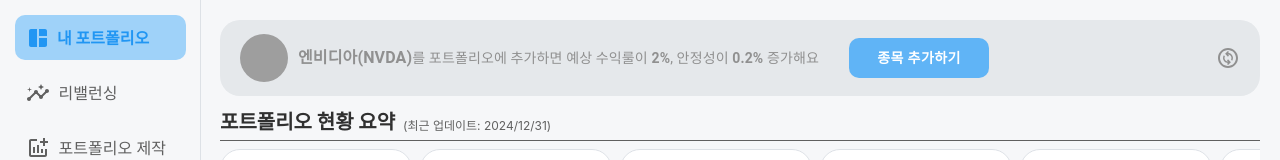
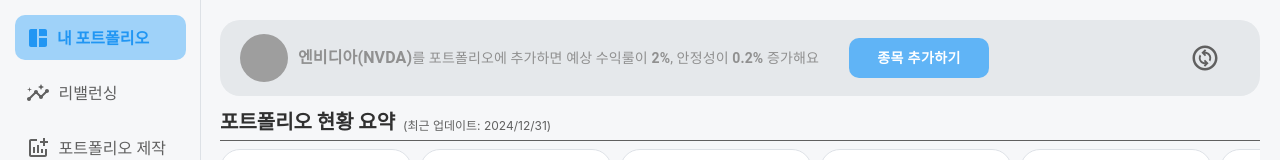
Before and after one commit to kkamisister/mutualrisk, a React (Create React App) app in the folder frontend/mutualrisk/: page /portfolio/detail in a window 1280 px wide. Shown: the top 160 px of the page. Built offline with nearby package versions, Linux system fonts and the light colour scheme; grey boxes are pictures that could not be loaded; a web font is replaced by a local one.

Commit message:
design: ChangeCircleOutlinedIcon css 수정
아이콘 색상, 사이즈 변경

Jira: S11P11A607-503

```diff
--- a/frontend/mutualrisk/src/pages/portfolio/detail/StockAddBox.js
+++ b/frontend/mutualrisk/src/pages/portfolio/detail/StockAddBox.js
@@ -1,5 +1,5 @@
 import React from 'react';
-import { Avatar, Box, Stack, Typography } from '@mui/material';
+import { Avatar, Box, Typography } from '@mui/material';
 import { colors } from 'constants/colors';
 import CustomButton from 'components/button/BasicButton';
 import ChangeCircleOutlinedIcon from '@mui/icons-material/ChangeCircleOutlined';
@@ -106,10 +106,11 @@
 				onClick={() => console.log('icon Clicked')}
 				sx={{
 					position: 'absolute',
-					right: '20px',
-					color: colors.text.sub2,
+					right: '40px',
+					color: colors.text.sub1,
 					cursor: 'pointer',
 					marginLeft: '10px',
+					fontSize: '30px',
 				}}
 			/>
 		</Box>
```
